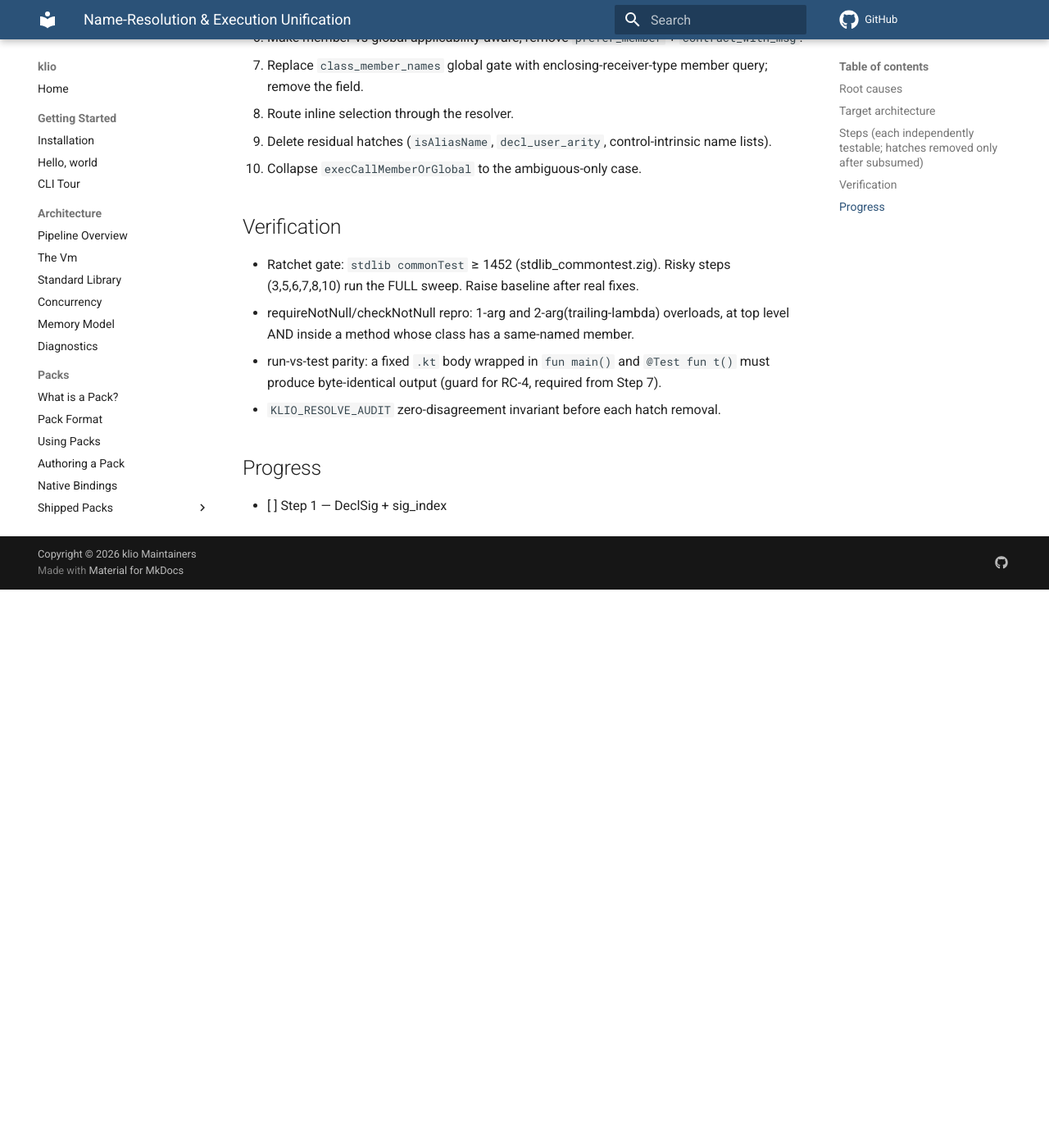
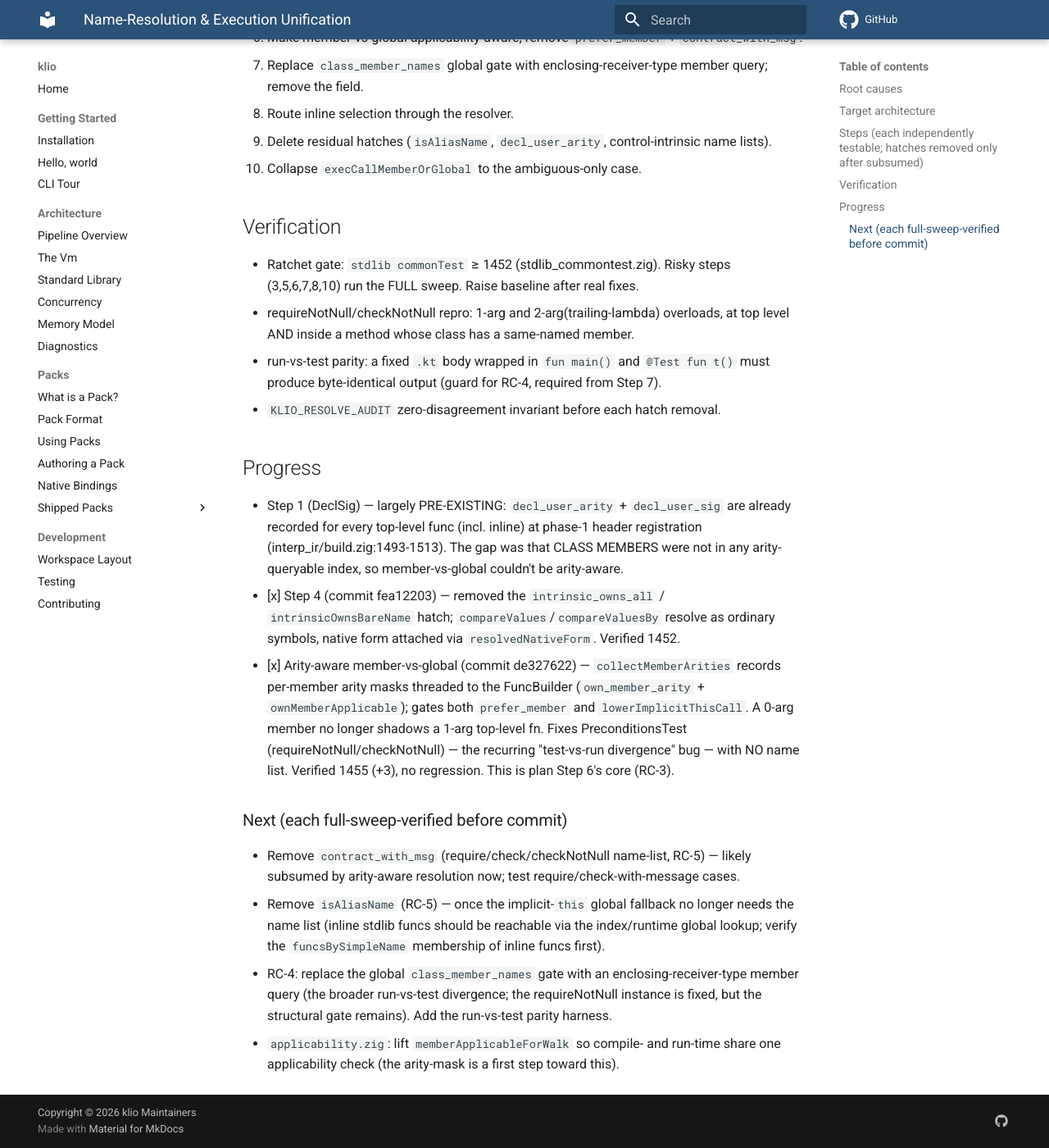
Before and after one commit to DrewCarlson/klio, an MkDocs documentation site: the page built from docs/resolution-unification-plan.md, in a window 1280 px wide and 1400 px high, scrolled down 1590 px. Shown: the whole window at 82% size. Built offline with MkDocs 1.6.1 and Material for MkDocs 9.7.7, drawn with Linux system fonts in a browser that asks for light colours; comment, search, counter and statistics services are not loaded; before the commit the page ends 2309 px from its top, so only the background shows below that.

Commit message:
docs: update resolution-unification progress (Step 4 + arity-aware member resolution)

```diff
--- a/docs/resolution-unification-plan.md
+++ b/docs/resolution-unification-plan.md
@@ -68,4 +68,28 @@
 
 ## Progress
 
-- [ ] Step 1 — DeclSig + sig_index
+- Step 1 (DeclSig) — largely PRE-EXISTING: `decl_user_arity` + `decl_user_sig` are
+  already recorded for every top-level func (incl. inline) at phase-1 header
+  registration (interp_ir/build.zig:1493-1513). The gap was that CLASS MEMBERS were
+  not in any arity-queryable index, so member-vs-global couldn't be arity-aware.
+- [x] Step 4 (commit fea12203) — removed the `intrinsic_owns_all` /
+  `intrinsicOwnsBareName` hatch; `compareValues`/`compareValuesBy` resolve as
+  ordinary symbols, native form attached via `resolvedNativeForm`. Verified 1452.
+- [x] Arity-aware member-vs-global (commit de327622) — `collectMemberArities` records
+  per-member arity masks threaded to the FuncBuilder (`own_member_arity` +
+  `ownMemberApplicable`); gates both `prefer_member` and `lowerImplicitThisCall`. A
+  0-arg member no longer shadows a 1-arg top-level fn. Fixes PreconditionsTest
+  (requireNotNull/checkNotNull) — the recurring "test-vs-run divergence" bug — with
+  NO name list. Verified 1455 (+3), no regression. This is plan Step 6's core (RC-3).
+
+### Next (each full-sweep-verified before commit)
+- Remove `contract_with_msg` (require/check/checkNotNull name-list, RC-5) — likely
+  subsumed by arity-aware resolution now; test require/check-with-message cases.
+- Remove `isAliasName` (RC-5) — once the implicit-`this` global fallback no longer
+  needs the name list (inline stdlib funcs should be reachable via the index/runtime
+  global lookup; verify the `funcsBySimpleName` membership of inline funcs first).
+- RC-4: replace the global `class_member_names` gate with an enclosing-receiver-type
+  member query (the broader run-vs-test divergence; the requireNotNull instance is
+  fixed, but the structural gate remains). Add the run-vs-test parity harness.
+- `applicability.zig`: lift `memberApplicableForWalk` so compile- and run-time share
+  one applicability check (the arity-mask is a first step toward this).
```
